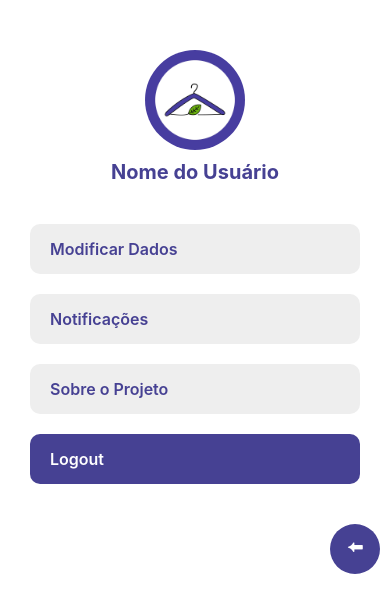
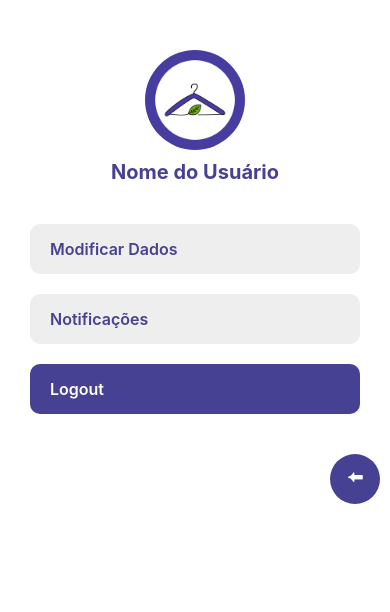
Before and after one commit to Unifacs-Portfolio/brecho-box-app, a React Native app: screen /Perfil in a window 390 px wide. Shown: the top 612 px of the page. Built offline with nearby package versions, Linux system fonts and the light colour scheme.

Commit message:
remoção do botão 'sobre projeto' do perfil

```diff
--- a/screens/perfil/Perfil.js
+++ b/screens/perfil/Perfil.js
@@ -1,10 +1,8 @@
 import React from 'react';
-import { View, Text, StyleSheet, TouchableOpacity, Image, Linking, Button } from 'react-native';
+import { View, Text, StyleSheet, TouchableOpacity, Image } from 'react-native';
 
 export default function Perfil({ navigation }) {
-  const handleOpenPDF = () => {
-    Linking.openURL('/');
-  };
+
 
   return (
     <View style={styles.container}>
@@ -29,13 +27,6 @@ export default function Perfil({ navigation }) {
           onPress={() => navigation.navigate('Notificacoes')}
         >
           <Text style={styles.optionText}>Notificações</Text>
-        </TouchableOpacity>
-
-        <TouchableOpacity
-          style={styles.optionButton}
-          onPress={handleOpenPDF}
-        >
-          <Text style={styles.optionText}>Sobre o Projeto</Text>
         </TouchableOpacity>
 
         <TouchableOpacity
```
